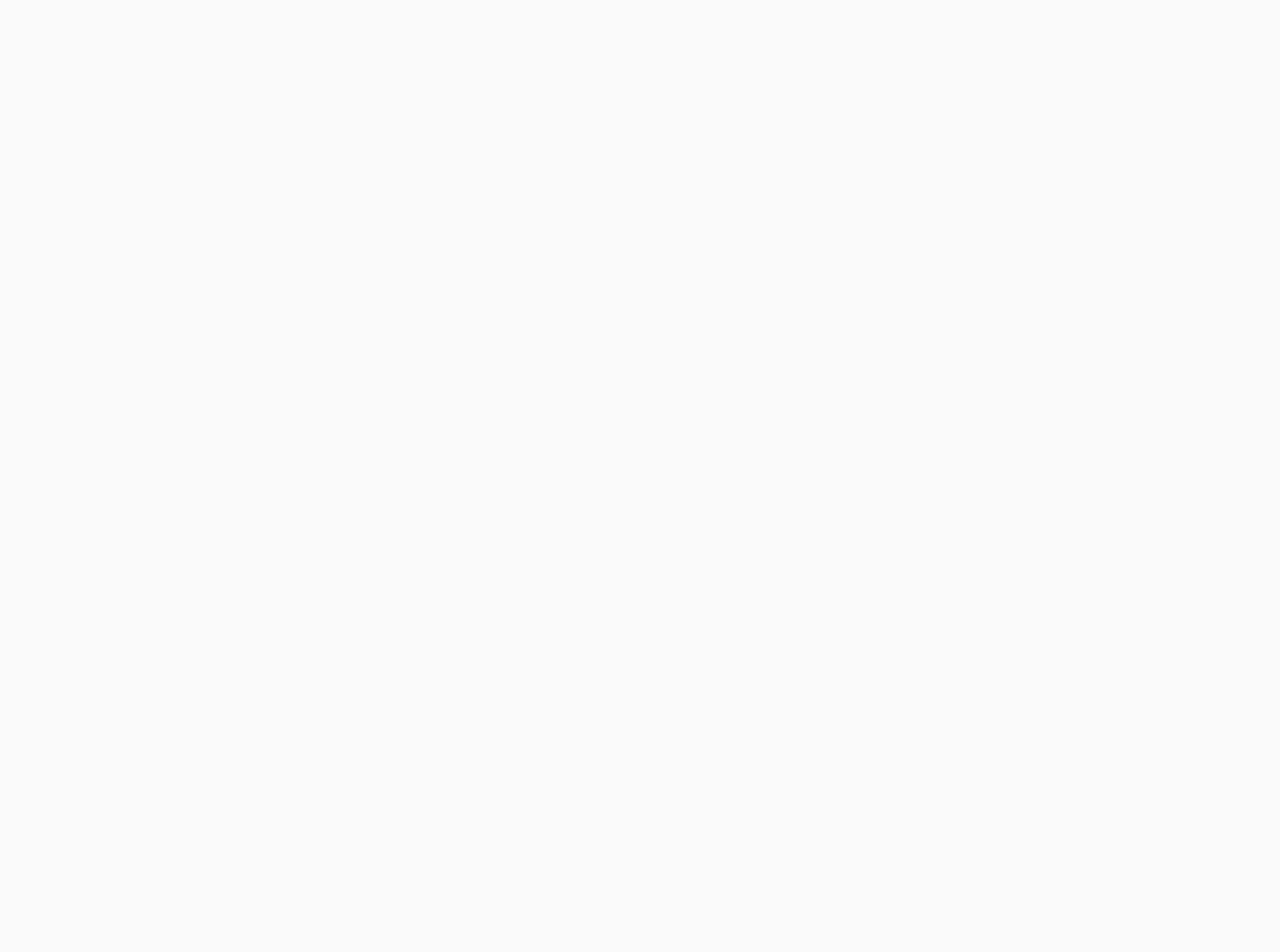
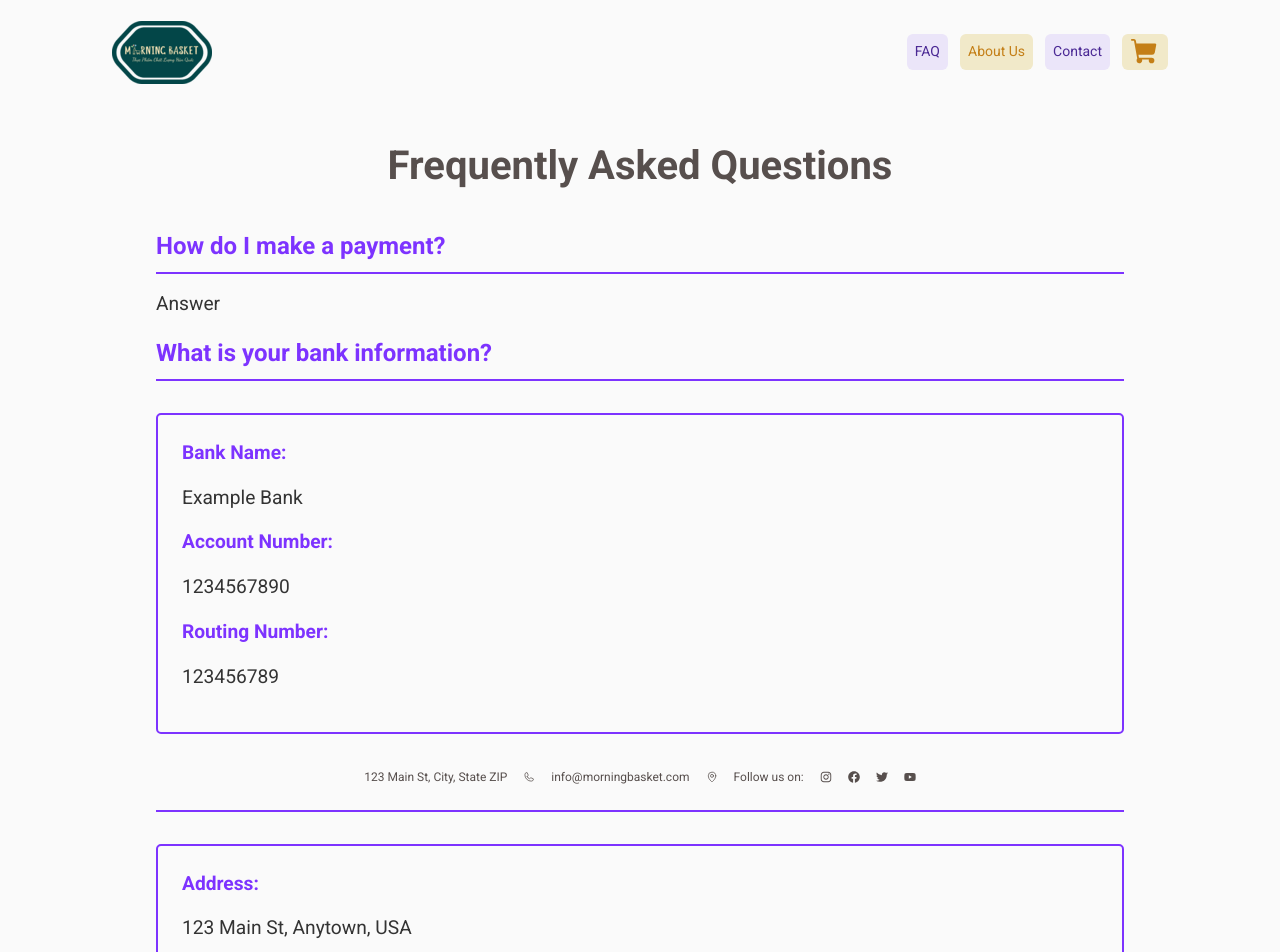
Before and after one commit to trungngovan/morning-basket-FE, a React (Vite) app: page /faq in a window 1280 px wide. Before the commit this address had no page. Shown: the top 952 px of the page. Before the commit the page ends 800 px from the top, so only its background shows below. Built offline with nearby package versions, Linux system fonts and the light colour scheme.

Commit message:
[add] faq, about us, contact page :sparkles:

```diff
--- a/src/Router.tsx
+++ b/src/Router.tsx
@@ -2,7 +2,9 @@ import React from 'react'
 import { Route, Routes } from 'react-router-dom'
 import { DefaultLayout } from './layout/Default'
 import { Home } from './pages/Home'
-import { AboutUsPage } from './pages/AboutUs'
+import AboutUsPage from './pages/AboutUs'
+import ContactPage from './pages/Contact'
+import FAQPage from './pages/FAQ'
 import { CompleteOrderPage } from './pages/CompleteOrder'
 import { OrderConfirmedPage } from './pages/OrderConfirmed'
 import { ProductDetail } from './pages/ProductDetail'
@@ -13,6 +15,8 @@ export function Router() {
             <Route path="/" element={<DefaultLayout />}>
                 <Route path="/" element={<Home />} />
                 <Route path="/aboutUs" element={<AboutUsPage />} />
+                <Route path="/contact" element={<ContactPage />} />
+                <Route path="/faq" element={<FAQPage />} />
                 <Route path="/completeOrder" element={<CompleteOrderPage />} />
                 <Route
                     path="/orderConfirmed"
--- a/src/components/Header/index.tsx
+++ b/src/components/Header/index.tsx
@@ -16,13 +16,13 @@ export function Header() {
                 </NavLink>
 
                 <HeaderButtonsContainer>
-                    <NavLink to="/our-stores">
+                    <NavLink to="/faq">
                         <HeaderButton variant="purple">FAQ</HeaderButton>
                     </NavLink>
                     <NavLink to="/aboutUs">
-                        <HeaderButton variant="yellow">ABOUT US</HeaderButton>
+                        <HeaderButton variant="yellow">About Us</HeaderButton>
                     </NavLink>
-                    <NavLink to="/our-stores">
+                    <NavLink to="/contact">
                         <HeaderButton variant="purple">Contact</HeaderButton>
                     </NavLink>
                     {/* <HeaderButton variant="purple">
--- a/src/pages/AboutUs/index.tsx
+++ b/src/pages/AboutUs/index.tsx
@@ -1,6 +1,30 @@
+// import React from 'react'
+// import { HomeContainer } from './styles'
+
+// export function AboutUsPage() {
+//     return <HomeContainer>
+
+//     </HomeContainer>
+// }
+
 import React from 'react'
-import { HomeContainer } from './styles'
+import { AboutUsContainer, Title, Paragraph } from './styles'
 
-export function AboutUsPage() {
-    return <HomeContainer></HomeContainer>
+const AboutUsPage: React.FC = () => {
+    return (
+        <AboutUsContainer>
+            <Title>About Us</Title>
+            <Paragraph>Morning basket</Paragraph>
+            <Paragraph>
+                Morning Basket is a specialty shop that offers a wide range of
+                high-quality products for health-conscious individuals who
+                prioritize their well-being. From organic fruits and vegetables
+                to artisanal bread and freshly brewed coffee, Morning Basket
+                provides customers with everything they need to start their day
+                off on the right foot.
+            </Paragraph>
+        </AboutUsContainer>
+    )
 }
+
+export default AboutUsPage
--- a/src/pages/AboutUs/styles.ts
+++ b/src/pages/AboutUs/styles.ts
@@ -3,3 +3,22 @@ import styled from 'styled-components'
 export const HomeContainer = styled.div`
     margin-bottom: 9.8rem;
 `
+export const AboutUsContainer = styled.section`
+    width: 100%;
+    max-width: 1000px;
+    margin: 0 auto;
+    padding: 2rem 1rem;
+`;
+
+export const Title = styled.h1`
+    font-size: 2.5rem;
+    font-weight: bold;
+    text-align: center;
+    margin-bottom: 2rem;
+`;
+
+export const Paragraph = styled.p`
+    font-size: 1.2rem;
+    line-height: 1.5;
+    margin-bottom: 1rem;
+`;
--- /dev/null
+++ b/src/pages/Contact/index.tsx
@@ -0,0 +1,41 @@
+import React from 'react'
+import {
+    ContactContainer,
+    Title,
+    Paragraph,
+    InputContainer,
+    Label,
+    Input,
+    TextArea,
+    Button,
+} from './styles'
+
+const ContactPage: React.FC = () => {
+    return (
+        <ContactContainer>
+            <Title>Contact Us</Title>
+            <Paragraph>Contact</Paragraph>
+
+            <form>
+                <InputContainer>
+                    <Label htmlFor="name">Name</Label>
+                    <Input type="text" id="name" name="name" required />
+                </InputContainer>
+
+                <InputContainer>
+                    <Label htmlFor="email">Email</Label>
+                    <Input type="email" id="email" name="email" required />
+                </InputContainer>
+
+                <InputContainer>
+                    <Label htmlFor="message">Message</Label>
+                    <TextArea id="message" name="message" rows={5} required />
+                </InputContainer>
+
+                <Button type="submit">Submit</Button>
+            </form>
+        </ContactContainer>
+    )
+}
+
+export default ContactPage
--- /dev/null
+++ b/src/pages/Contact/styles.ts
@@ -0,0 +1,75 @@
+import styled from 'styled-components';
+
+export const ContactContainer = styled.section`
+    width: 100%;
+    max-width: 1000px;
+    margin: 0 auto;
+    padding: 2rem 1rem;
+`;
+
+export const Title = styled.h1`
+    font-size: 2.5rem;
+    font-weight: bold;
+    text-align: center;
+    margin-bottom: 2rem;
+`;
+
+export const Paragraph = styled.p`
+    font-size: 1.2rem;
+    line-height: 1.5;
+    margin-bottom: 1rem;
+    color: #333;
+`;
+
+export const InputContainer = styled.div`
+    display: flex;
+    flex-direction: column;
+    margin-bottom: 1rem;
+`;
+
+export const Label = styled.label`
+    font-size: 1.2rem;
+    margin-bottom: 0.5rem;
+    // color: #7d33ff;
+`;
+
+export const Input = styled.input`
+    border: none;
+    border: 2px solid #7d33ff;
+    padding: 0.5rem;
+    font-size: 1rem;
+    margin-bottom: 1rem;
+
+    &:focus {
+        outline: none;
+        border: 2px solid #f0b90b;
+    }
+`;
+
+export const TextArea = styled.textarea`
+    border: 2px solid #7d33ff;
+    padding: 0.5rem;
+    font-size: 1rem;
+    resize: vertical;
+    margin-bottom: 1rem;
+
+    &:focus {
+        outline: none;
+        border: 2px solid #f0b90b;
+    }
+`;
+
+export const Button = styled.button`
+    background-color: #7d33ff;
+    color: #fff;
+    border: none;
+    padding: 0.8rem 1.2rem;
+    border-radius: 2rem;
+    font-size: 1.2rem;
+    cursor: pointer;
+    transition: all 0.3s ease;
+
+    &:hover {
+        background-color: #f0b90b;
+    }
+`;
--- /dev/null
+++ b/src/pages/FAQ/index.tsx
@@ -0,0 +1,46 @@
+import React from 'react'
+import {
+    FAQContainer,
+    Title,
+    Question,
+    Answer,
+    BankInfo,
+    BankTitle,
+    BankDetails,
+    StoreAddress,
+    AddressTitle,
+    AddressDetails,
+} from './styles'
+
+const FAQPage: React.FC = () => {
+    return (
+        <FAQContainer>
+            <Title>Frequently Asked Questions</Title>
+
+            <Question>How do I make a payment?</Question>
+            <Answer>Answer</Answer>
+
+            <Question>What is your bank information?</Question>
+            <BankInfo>
+                <BankTitle>Bank Name:</BankTitle>
+                <BankDetails>Example Bank</BankDetails>
+                <BankTitle>Account Number:</BankTitle>
+                <BankDetails>1234567890</BankDetails>
+                <BankTitle>Routing Number:</BankTitle>
+                <BankDetails>123456789</BankDetails>
+            </BankInfo>
+
+            <Question>Where is your store located?</Question>
+            <StoreAddress>
+                <AddressTitle>Address:</AddressTitle>
+                <AddressDetails>123 Main St, Anytown, USA</AddressDetails>
+                <AddressTitle>Phone:</AddressTitle>
+                <AddressDetails>(123) 456-7890</AddressDetails>
+                <AddressTitle>Email:</AddressTitle>
+                <AddressDetails>info@example.com</AddressDetails>
+            </StoreAddress>
+        </FAQContainer>
+    )
+}
+
+export default FAQPage
--- /dev/null
+++ b/src/pages/FAQ/styles.ts
@@ -0,0 +1,86 @@
+import styled from 'styled-components';
+
+export const FAQContainer = styled.section`
+    width: 100%;
+    max-width: 1000px;
+    margin: 0 auto;
+    padding: 2rem 1rem;
+`;
+
+export const Title = styled.h1`
+    font-size: 2.5rem;
+    font-weight: bold;
+    text-align: center;
+    margin-bottom: 2rem;
+`;
+
+export const Question = styled.h3`
+    font-size: 1.5rem;
+    font-weight: bold;
+    margin-bottom: 1rem;
+    border-bottom: 2px solid #7d33ff;
+    padding-bottom: 0.5rem;
+    color: #7d33ff;
+
+    &:focus {
+        outline: none;
+        border-bottom: 2px solid #f0b90b;
+    }
+`;
+
+export const Answer = styled.p`
+    font-size: 1.2rem;
+    line-height: 1.5;
+    margin-bottom: 1rem;
+    color: #333;
+`;
+
+export const BankInfo = styled.div`
+    margin: 2rem 0;
+    border: 2px solid #7d33ff;
+    border-radius: 5px;
+    padding: 1.5rem;
+
+    &:focus {
+        outline: none;
+        border: 2px solid #f0b90b;
+    }
+`;
+
+export const BankTitle = styled.h4`
+    font-size: 1.2rem;
+    font-weight: bold;
+    margin-bottom: 1rem;
+    color: #7d33ff;
+`;
+
+export const BankDetails = styled.p`
+    font-size: 1.2rem;
+    margin-bottom: 1rem;
+    color: #333;
+`;
+
+export const StoreAddress = styled.div`
+    margin: 2rem 0;
+    border: 2px solid #7d33ff;
+    border-radius: 5px;
+    padding: 1.5rem;
+
+    &:focus {
+        outline: none;
+        border: 2px solid #f0b90b;
+    }
+`;
+
+export const AddressTitle = styled.h4`
+    font-size: 1.2rem;
+    font-weight: bold;
+    margin-bottom: 1rem;
+    color: #7d33ff;
+`;
+
+export const AddressDetails = styled.p`
+    font-size: 1.2rem;
+    margin-bottom: 1rem;
+    color: #333;
+`;
```
